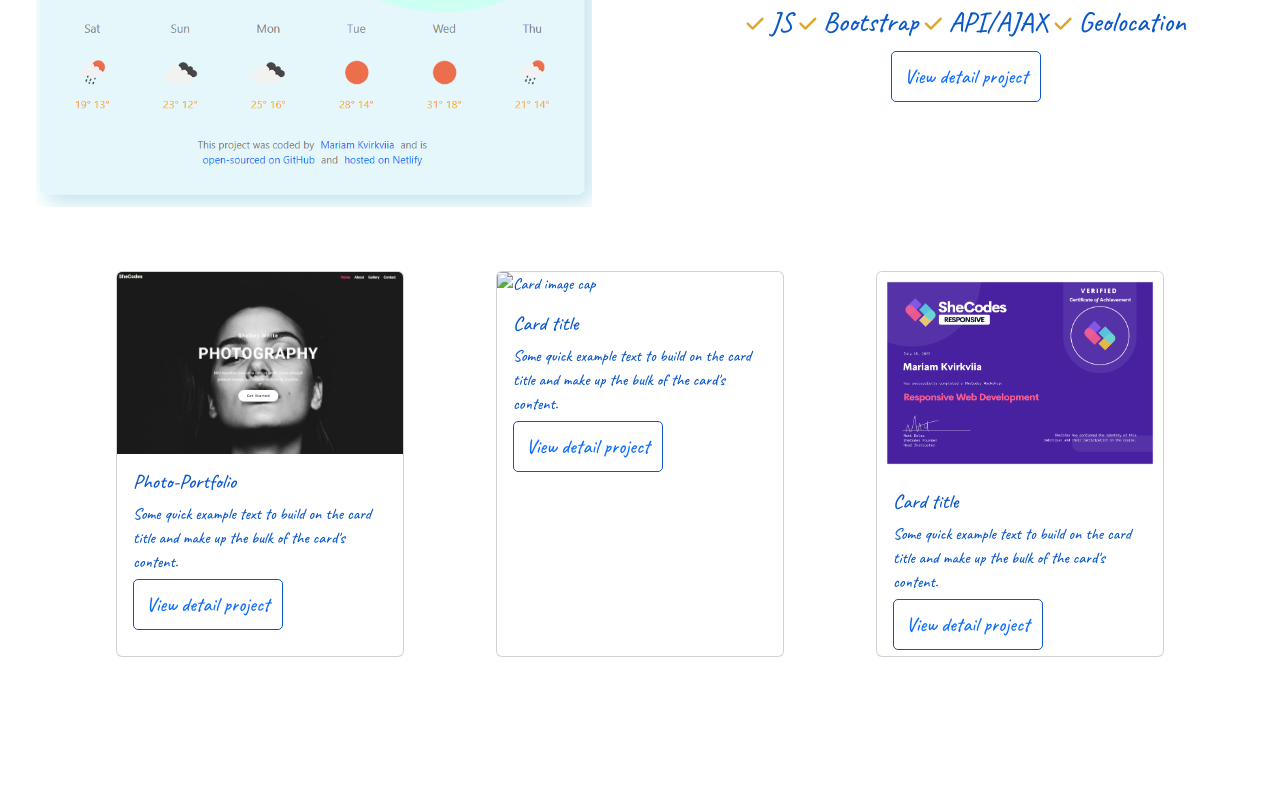
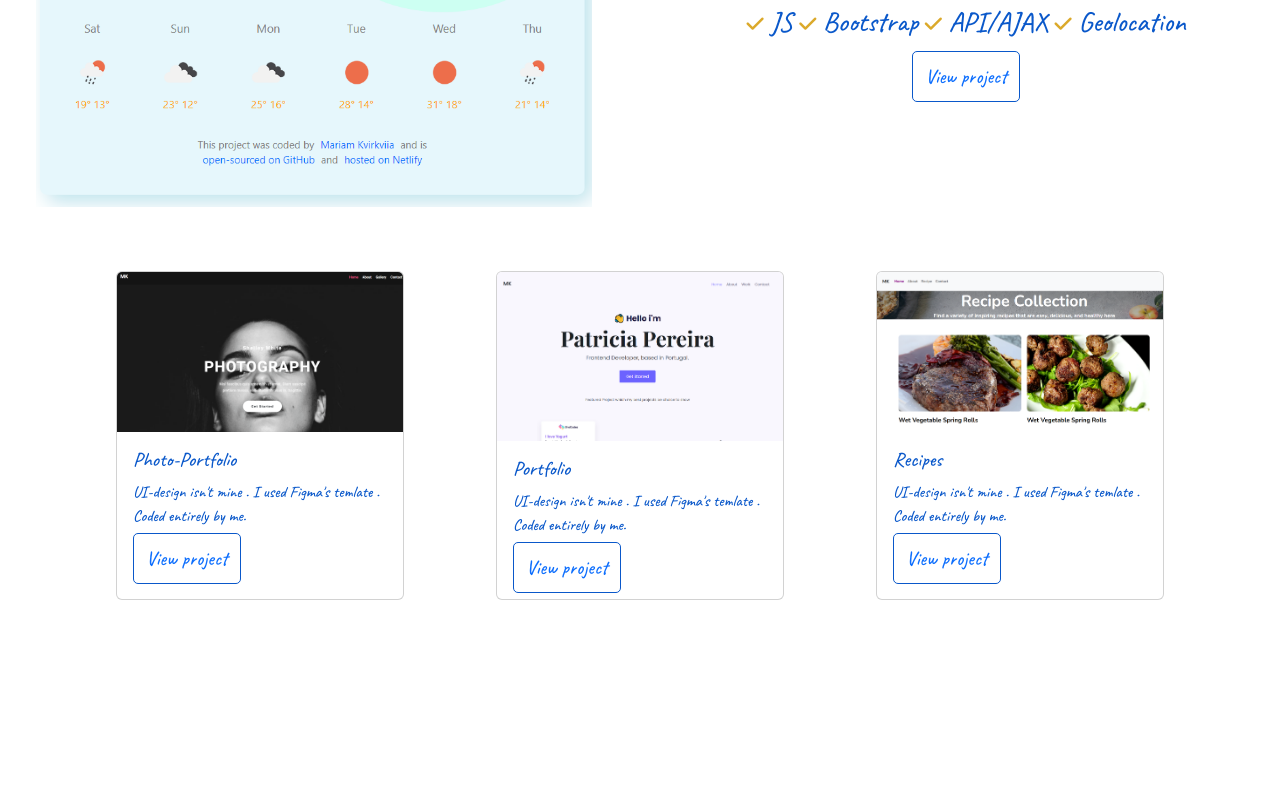
Before and after one commit to Mariam-KV/My_Portfolio, a plain HTML site: page project.html in a window 1280 px wide. Shown: the part 636-1446 px from the top of the page. Drawn offline with nearby package versions, Linux system fonts and the light colour scheme; a web font is replaced by a local one.

Commit message:
added cards (projects photo and some info)

```diff
--- a/project.html
+++ b/project.html
@@ -124,7 +124,7 @@
                        <div class="container">
               <div class="row justify-content-center">
                 <div class="col-sm-12 mt-3">
-                  <a class="contact" href="https://earnest-creponne-7f3cd9.netlify.app/" target="_blank"> View detail project </a>
+                  <a class="contact" href="https://earnest-creponne-7f3cd9.netlify.app/" target="_blank"> View project </a>
                 </div>
 
               </div>
@@ -138,31 +138,31 @@
             <div class="row justify-content-center mt-5 cards">
               <div class="col-md-4 cards py-3">
                 <div class="card" style="width: 18rem;">
-                  <img class="card-img-top" src="pictures/Screenshot (550).png" alt="Card image cap">
+                  <img class="card-img-top" src="pictures/Screenshot (605).png" alt="Card image cap">
                   <div class="card-body">
                     <h5 class="card-title">Photo-Portfolio</h5>
-                    <p class="card-text">Some quick example text to build on the card title and make up the bulk of the card's content.</p>
-                      <a href="https://inquisitive-tartufo-ec8e41.netlify.app/" target="_blank" class="contact">View detail project</a>
+                    <p class="card-text">UI-design isn't mine . I used Figma's temlate . Coded entirely by me.</p>
+                      <a href="https://inquisitive-tartufo-ec8e41.netlify.app/" target="_blank" class="contact">View  project</a>
                   </div>
                 </div>
               </div>
               <div class="col-md-4 cards py-3">
-                <div class="card" style="width: 18rem;">
-                  <img class="card-img-top" src="" alt="Card image cap">
+                <div class="card" style="width: 18rem; ">
+                  <img class="card-img-top"   src="pictures/Screenshot (603).png" alt="Card image cap">
                   <div class="card-body">
-                    <h5 class="card-title">Card title</h5>
-                    <p class="card-text">Some quick example text to build on the card title and make up the bulk of the card's content.</p>
-                    <a href="#" class="contact">View detail project</a>
+                    <h5 class="card-title">Portfolio</h5>
+                    <p class="card-text">UI-design isn't mine . I used Figma's temlate . Coded entirely by me.</p>
+                    <a href="https://effervescent-peony-bc5942.netlify.app/" target="_blank" class="contact">View project</a>
                   </div>
                 </div>
               </div>
               <div class="col-md-4 cards py-3">
-                <div class="card" style="width: 18rem;">
-                  <img class="card-img-top" src="pictures/result.png" alt="Card image cap">
+                <div class="card" style="width: 18rem; ">
+                  <img class="card-img-top"  src="pictures/Screenshot (604).png" alt="Card image cap">
                   <div class="card-body">
-                    <h5 class="card-title">Card title</h5>
-                    <p class="card-text">Some quick example text to build on the card title and make up the bulk of the card's content.</p>
-                     <a href="#" class="contact">View detail project</a>
+                    <h5 class="card-title">Recipes </h5>
+                    <p class="card-text">UI-design isn't mine . I used Figma's temlate . Coded entirely by me.</p>
+                     <a href="https://imaginative-cat-87ce0a.netlify.app/index.html" target="_blank" class="contact">View project</a>
                   </div>
                 </div>
               </div>
```
Also changed, not shown: pictures/Screenshot (603).png (added), pictures/Screenshot (604).png (added), pictures/Screenshot (605).png (added).
